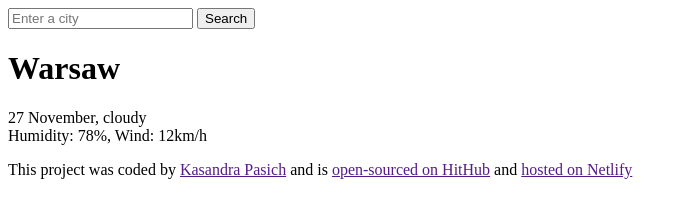
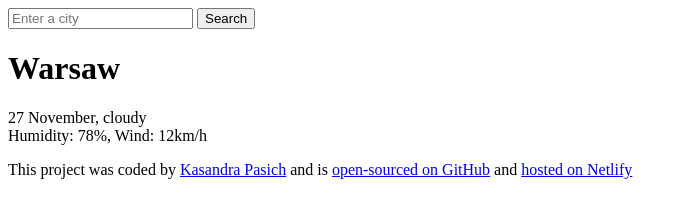
Before and after one commit to syrenkasandra/Syren-Weather-App, a plain HTML site: page index.html in a window 1280 px wide. Shown: the whole page, without its empty margins (0-687 px from the left). Drawn offline with Linux system fonts and the light colour scheme.

Commit message:
Added links to footer

```diff
--- a/index.html
+++ b/index.html
@@ -26,7 +26,7 @@
     <footer>
     </hr>
     <p>
-    This project was coded by <a href="">Kasandra Pasich</a> and is <a href="">open-sourced on HitHub</a> and <a href="">hosted on Netlify</a>
+    This project was coded by <a href="https://github.com/syrenkasandra" target="_blank">Kasandra Pasich</a> and is <a href="https://github.com/syrenkasandra/Syren-Weather-App">open-sourced on GitHub</a> and <a href="https://syren-weather-app.netlify.app/">hosted on Netlify</a>
     </p>
 </footer>
 </body>
```
